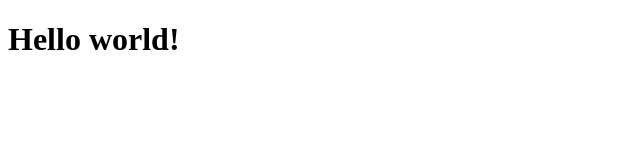
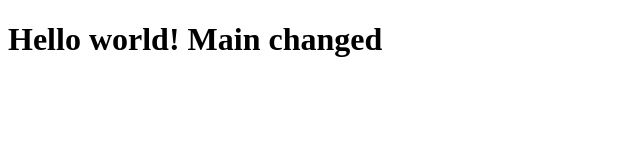
Before and after one commit to przemgithub/testing-repository-gh, a plain HTML site: page index.html in a window 1280 px wide. Shown: the whole page, without its empty margins (0-640 px from the left). Drawn offline with Linux system fonts and the light colour scheme.

Commit message:
Changed file 3-way merge example part 2

```diff
--- a/index.html
+++ b/index.html
@@ -4,5 +4,5 @@
 		<meta charset="utf-8">
 		<title>Git tutorial</title>
 		</head>
-		<h1>Hello world!</h1>
+		<h1>Hello world! Main changed</h1>
 </html>
```
